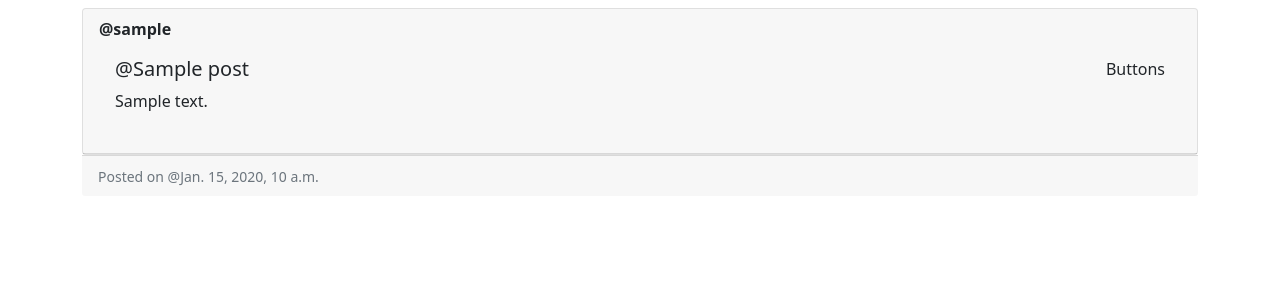
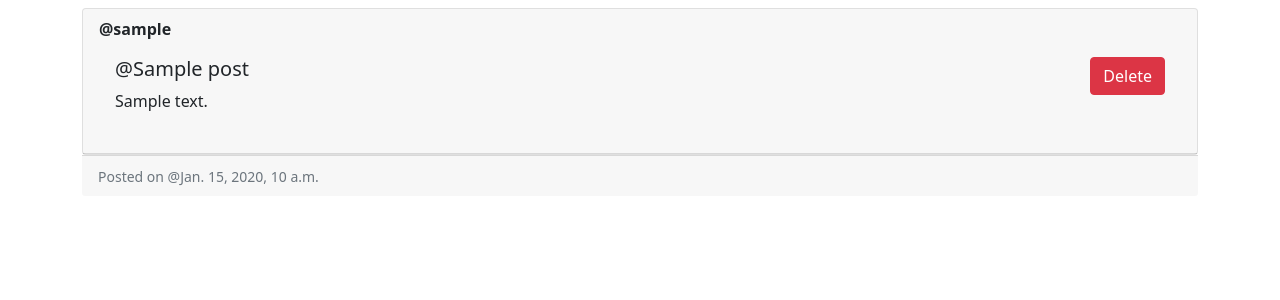
Before and after one commit to sergio-gimenez/django-poll-app, a Django app: page / in a window 1280 px wide. Shown: the part 58-358 px from the top of the page. Run offline with Django 5.2, Linux system fonts and the light colour scheme; a user stored in the database is signed in; tables that the repository leaves empty hold one stand-in row (values such as "Sample post").

Commit message:
Implement delete posts

```diff
--- a/website/main/templates/main/home.html
+++ b/website/main/templates/main/home.html
@@ -12,7 +12,14 @@
             <h5 class="card-title">@{{ post.title }}</h5>
             <p>{{ post.description }}</p>
           </div>
-          <div>Buttons</div>
+          <div>
+            {% if user == post.author %}
+              <form method="post">
+                {% csrf_token %}
+                <button type="submit" class="btn btn-danger" name="post-id" value="{{ post.id }}">Delete</button>
+              </form>
+            {% endif %}
+          </div>
         </div>
       </div>
     </div>
--- a/website/main/views.py
+++ b/website/main/views.py
@@ -10,6 +10,11 @@ from .models import Post
 @login_required(login_url='/login')
 def home(request):
     posts = Post.objects.all()
+    if request.method == 'POST':
+        post_id = request.POST.get("post-id")
+        post = Post.objects.filter(id=post_id).first()
+        if post and post.author == request.user:
+            post.delete()
     return render(request, 'main/home.html', {'posts': posts})
 
 
```
